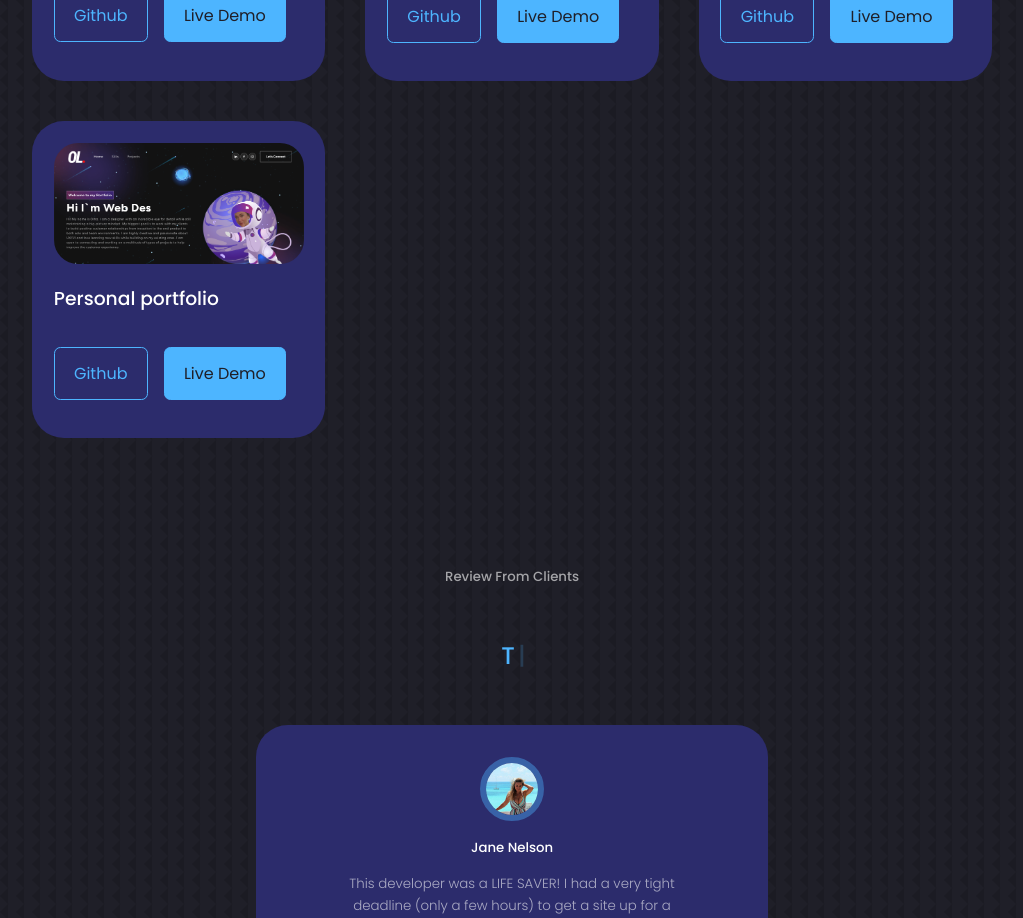
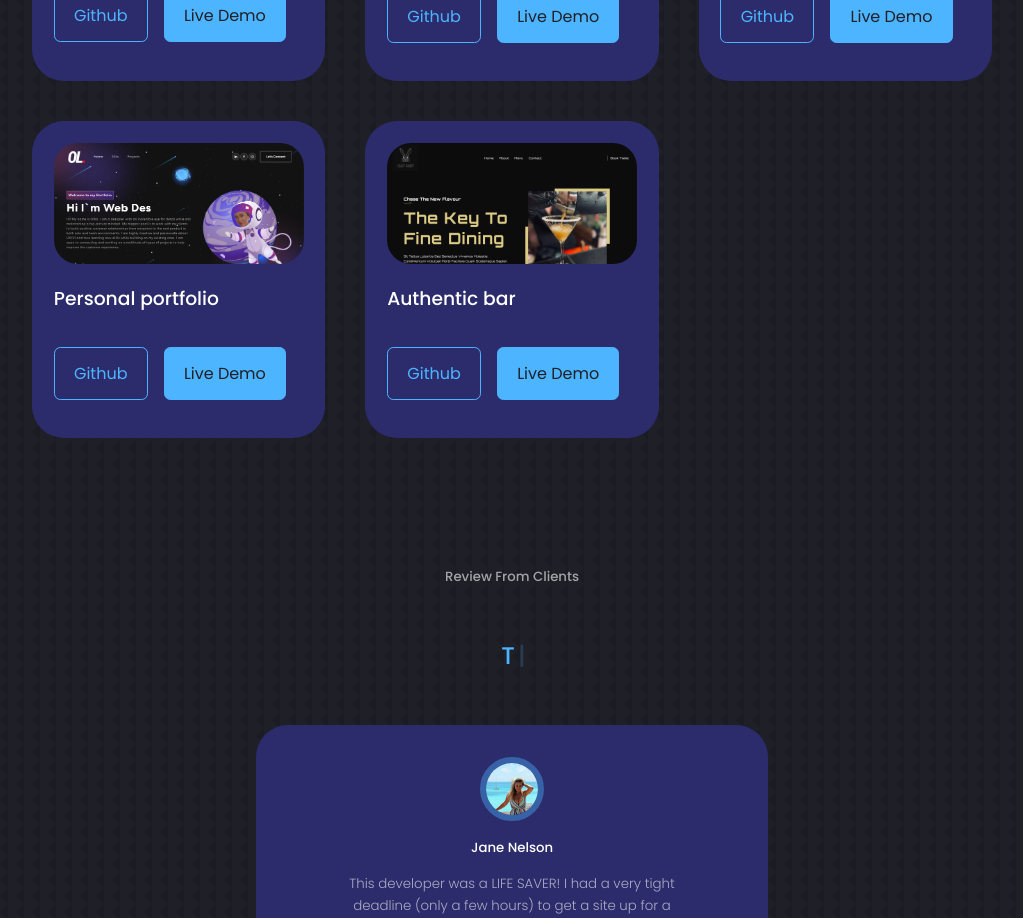
Before and after one commit to Kryvchenko/kryo-portfolio, a React (Create React App) app: page / in a window 1280 px wide. Shown: the part 3400-4318 px from the top of the page, without its empty margins (128-1151 px from the left). Built offline with nearby package versions, Linux system fonts and the light colour scheme.

Commit message:
porfolio updated

```diff
--- a/src/components/portfolio/Portfolio.jsx
+++ b/src/components/portfolio/Portfolio.jsx
@@ -4,6 +4,7 @@ import IMG1 from '../../assets/portfolio1.png'
 import IMG2 from '../../assets/portfolio2.png'
 import IMG3 from '../../assets/portfolio3.png'
 import IMG4 from '../../assets/portfolio4.png'
+import IMG5 from '../../assets/rabbit.png'
 import { useTypewriter, Cursor } from 'react-simple-typewriter'
 
 
@@ -35,6 +36,13 @@ const data = [
     title: "Personal portfolio",
     github: "https://github.com/Kryvchenko",
     demo: "https://lytovchenko.me/"
+  },
+  {
+    id: 5,
+    image: IMG5,
+    title: "Authentic bar",
+    github: "https://github.com/Kryvchenko",
+    demo: "https://crazyrabbit.es"
   },
 ]
 
```
Also changed, not shown: src/assets/rabbit.png (added).
